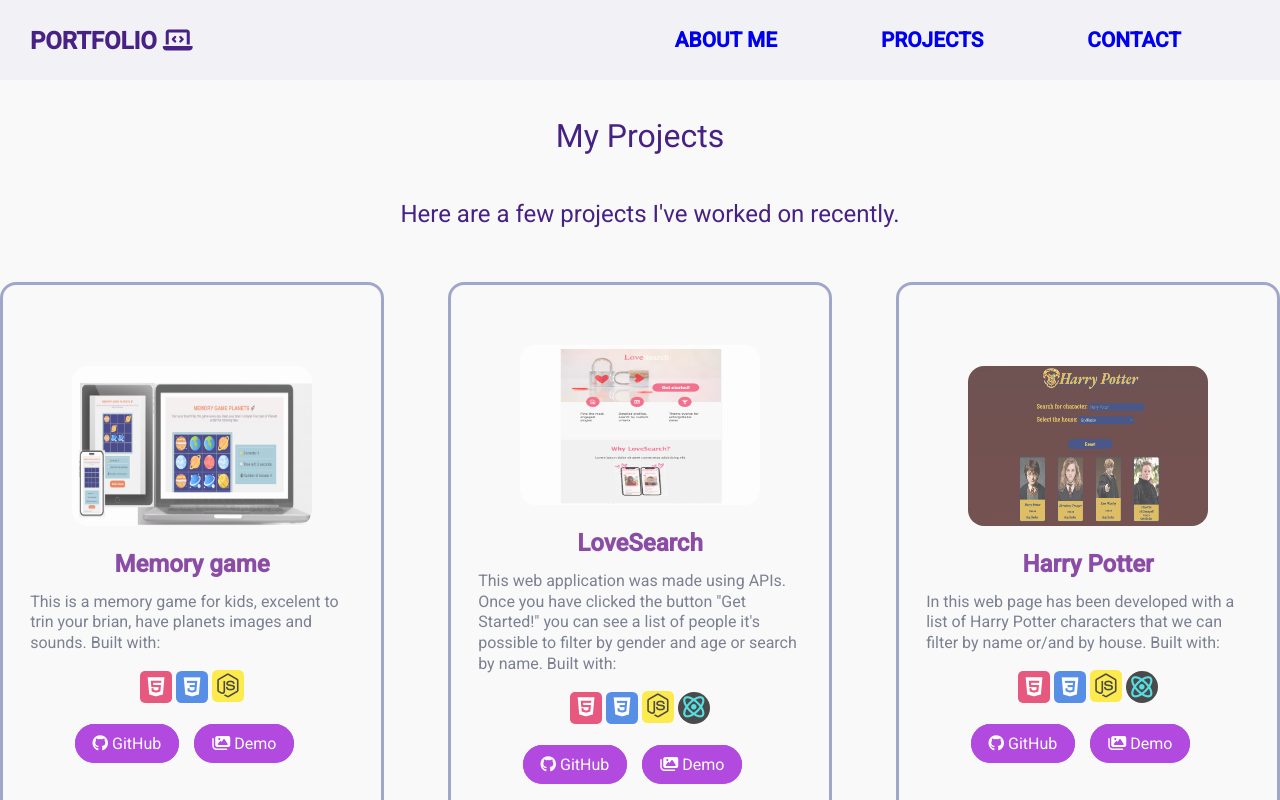
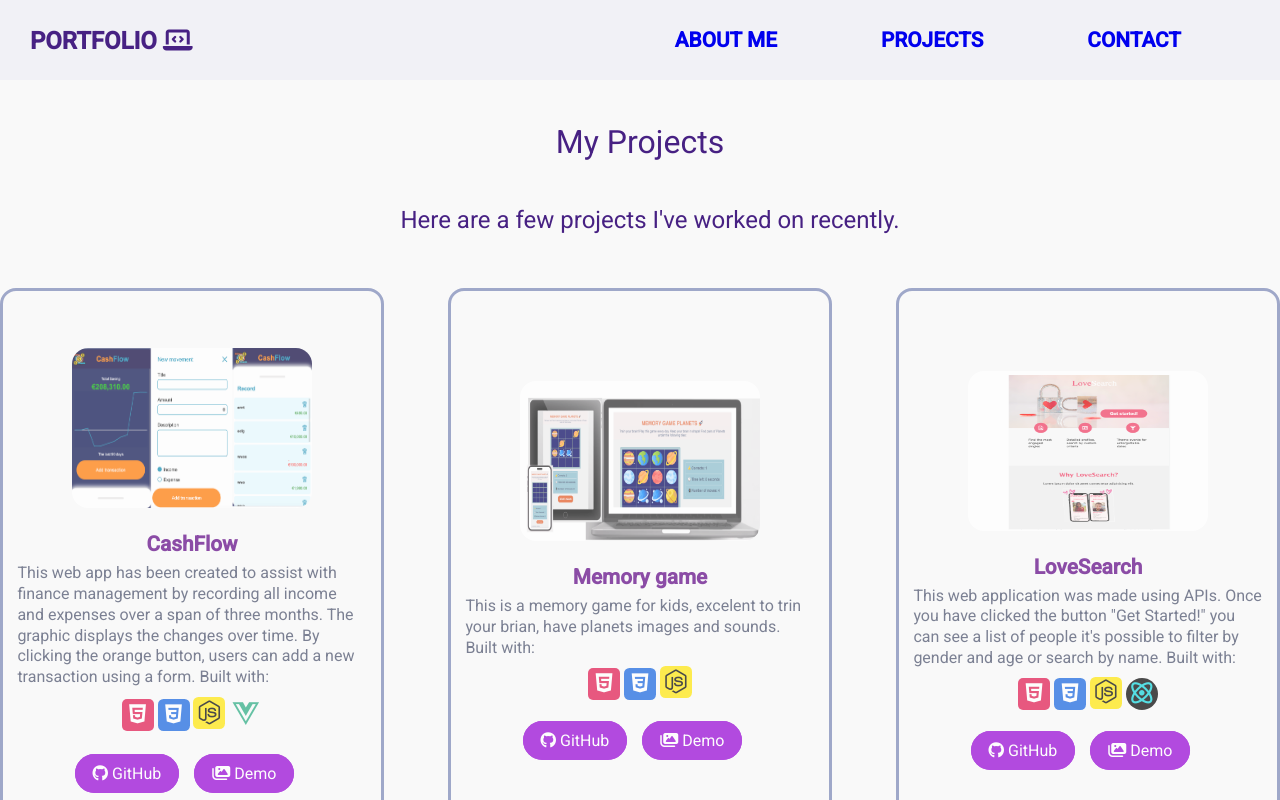
Before and after one commit to patriciabog/PortfolioPatricia, a React (Create React App) app: page / in a window 1280 px wide. Both pictures are taken after a click on the item "PROJECTS". Shown: the top 800 px of the page. Built offline with nearby package versions, Linux system fonts and the light colour scheme.

Commit message:
add new project to component projects

```diff
--- a/src/components/App.js
+++ b/src/components/App.js
@@ -10,7 +10,7 @@
   return (
     <div>
       <header className='header'>
-        <Link className="header__title" to="/">Portfolio <i class="fa-solid fa-laptop-code"></i>
+        <Link className="header__title" to="/">Portfolio <i className="fa-solid fa-laptop-code"></i>
         </Link>
         <ul className="header__list">
           <li className="header__list__menu">
@@ -23,7 +23,7 @@
               <Link to='/contact'>Contact</Link>
           </li>
         </ul>
-          <Navbar/>
+        <Navbar />
       </header>
 
       <main className='container'>
--- a/src/components/Navbar.js
+++ b/src/components/Navbar.js
@@ -15,6 +15,8 @@
   };
 return (
   <div className='nav-box'>
+
+    <div>
       <nav onClick={handleMenuToggle}><i className="fa-solid fa-bars nav-icon"></i></nav>
       <Menu className='nav' isOpen={isOpen} onStateChange={({ isOpen }) => setIsOpen(isOpen)} right={true}>
         <ul className="nav__list">
@@ -30,6 +32,8 @@
         </ul>
       </Menu>
     </div>
+
+  </div>
  )
 }
 export default Navbar;
--- a/src/components/Projects.js
+++ b/src/components/Projects.js
@@ -5,7 +5,7 @@
 import guessNumber from '../images/guessNumber.png'
 import backProject from '../images/BackProject.png'
 import memory from '../images/memory.png'
-
+import cashflow from '../images/cashflow.png';
 function Projects() {
     return (
         <div className='box'>
@@ -14,6 +14,16 @@
           Here are a few projects I've worked on recently.
            </p>
             <div className=' projects'>
+                   <article className='projects__article'>
+                        <img className='projects__article__img' src={cashflow} alt="CashFlow" />
+                        <h4 className='projects__article__title'>CashFlow</h4>
+                        <p className='projects__article__p'>This web app has been created to assist with finance management by recording all income and expenses over a span of three months. The graphic displays the changes over time. By clicking the orange button, users can add a new transaction using a form. Built with:</p>
+                        <p className='projects__article__p2'><span><i className='bx bxl-html5 projects__article__p2__html'></i></span> <span><i className='bx bxl-css3 projects__article__p2__css'></i></span> <span><i className='bx bxl-nodejs projects__article__p2__js' ></i></span> <span><i className="fa-brands fa-vuejs projects__article__p2__vue"></i></span></p>
+                        <div className='projects__article__links'>
+                             <a href="https://github.com/patriciabog/CashFlow" target='blank' className='projects__article__links__icon'> <i className="fa-brands fa-github" ></i> GitHub</a>
+                             <a href="https://financeapp-cashflow.netlify.app/" target='blank' className='projects__article__links__icon'><i className="fa-solid fa-images"></i> Demo</a>
+                        </div>
+                   </article>
                 <article className='projects__article'>
                     <img className='projects__article__img'  src={memory} alt="Memory Game" />
                     <h4 className='projects__article__title'>Memory game </h4>
--- a/src/styles/layout/_nav.scss
+++ b/src/styles/layout/_nav.scss
@@ -1,6 +1,5 @@
 .nav-box {
     width: 4rem;
-
 }
 
 .nav {
@@ -14,6 +13,7 @@
     width: 1.8rem;
     height: 1.8rem;
     color: #472183;
+    cursor: pointer;
 }
 
 /* list style */
@@ -26,6 +26,7 @@
     line-height: 3;
     font-weight: bold;
     font-size: 1.2rem;
+    cursor: pointer;
 }
 
 .bm-item:hover {
--- a/src/styles/layout/_projects.scss
+++ b/src/styles/layout/_projects.scss
@@ -1,6 +1,6 @@
 .box {
     width: 100%;
-    padding: 10px;
+    padding: 1rem;
     margin-top: 70px;
     font-family: $font-family1;
     display: flex;
@@ -88,15 +88,15 @@
 
         &__title {
             color: #5d0383;
-             margin-top: 1rem;
+            margin-top: 1rem;
             font-family: $font-family1;
-            font-size: 1.5rem;
+            font-size: 1.3rem;
             font-weight: bold;
         }
 
         &__p {
          color: #474E68;
-         padding: 1rem;
+         padding: 0.5rem 0.2rem;
          font-size: 1rem;
          line-height: 1.3;
         }
@@ -149,6 +149,11 @@
                 font-size: 1.9rem;
                 padding: 0.2rem;
                 border-radius: 10px;
+            }
+            &__vue {
+                color: #27AA80;
+                font-size: 1.9rem;
+                padding: 0.2rem;
             }
         }
 
```
Also changed, not shown: src/images/cashflow.png (added). Lines whose indentation alone changed are shown as unchanged.
